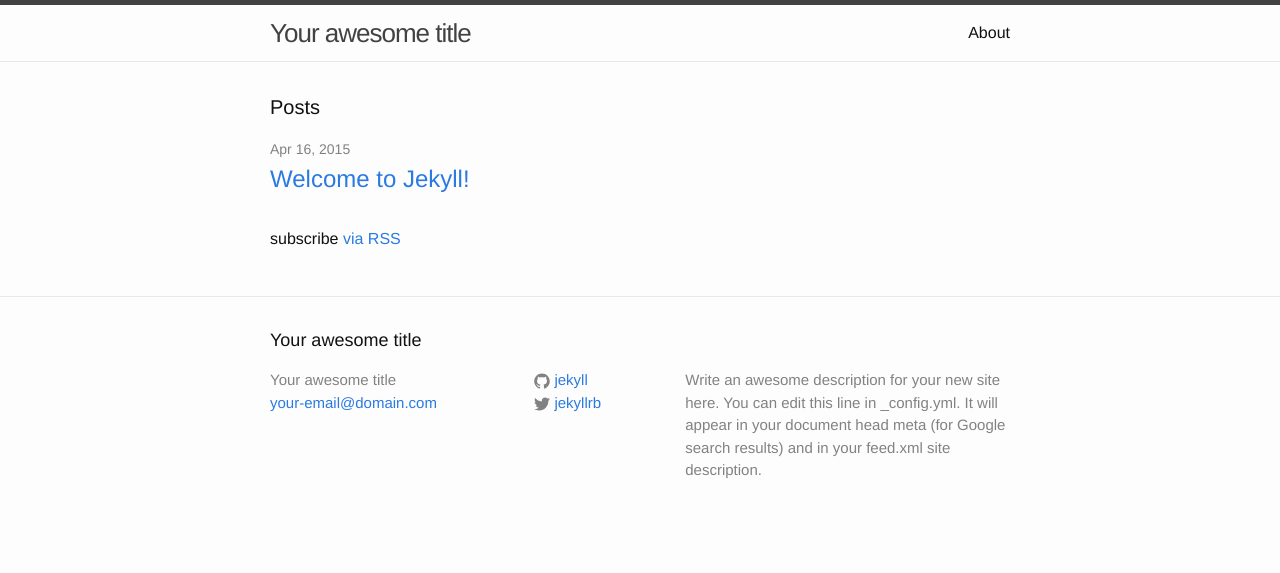
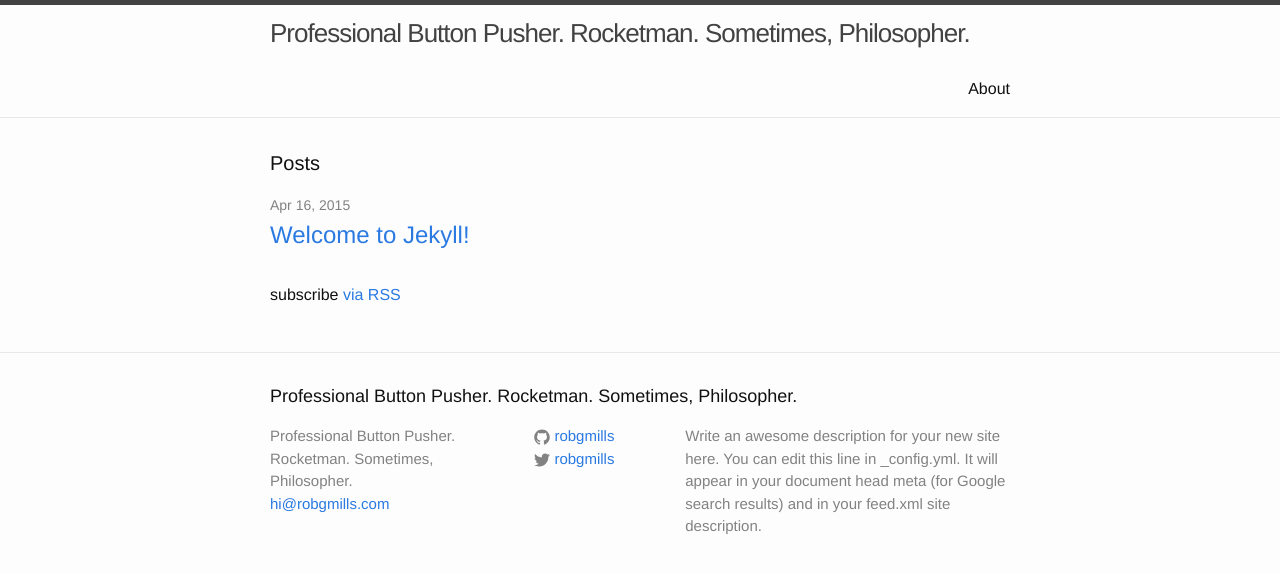
Before and after one commit to robgmills/robgmills.github.io, a Jekyll site: the page built from index.html, in a window 1280 px wide. Shown: the top 573 px of the page. Built offline with Jekyll 4.4.1, drawn with Linux system fonts in a browser that asks for light colours.

Commit message:
Personalize config

```diff
--- a/_config.yml
+++ b/_config.yml
@@ -1,14 +1,14 @@
 # Site settings
-title: Your awesome title
-email: your-email@domain.com
+title: Professional Button Pusher. Rocketman. Sometimes, Philosopher.
+email: hi@robgmills.com
 description: > # this means to ignore newlines until "baseurl:"
   Write an awesome description for your new site here. You can edit this
   line in _config.yml. It will appear in your document head meta (for
   Google search results) and in your feed.xml site description.
 baseurl: "" # the subpath of your site, e.g. /blog/
 url: "http://yourdomain.com" # the base hostname & protocol for your site
-twitter_username: jekyllrb
-github_username:  jekyll
+twitter_username: robgmills
+github_username:  robgmills
 
 # Build settings
 markdown: kramdown
```
